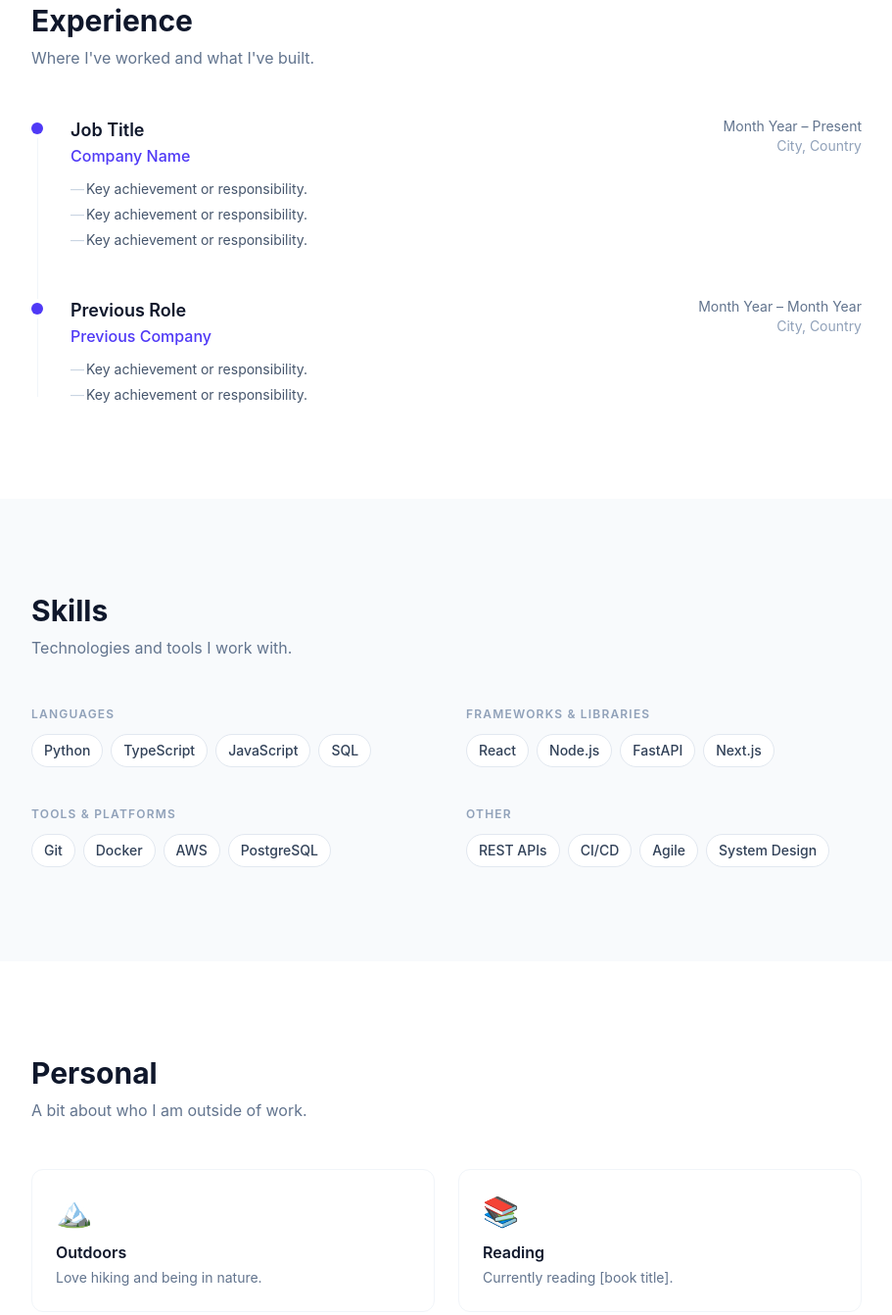
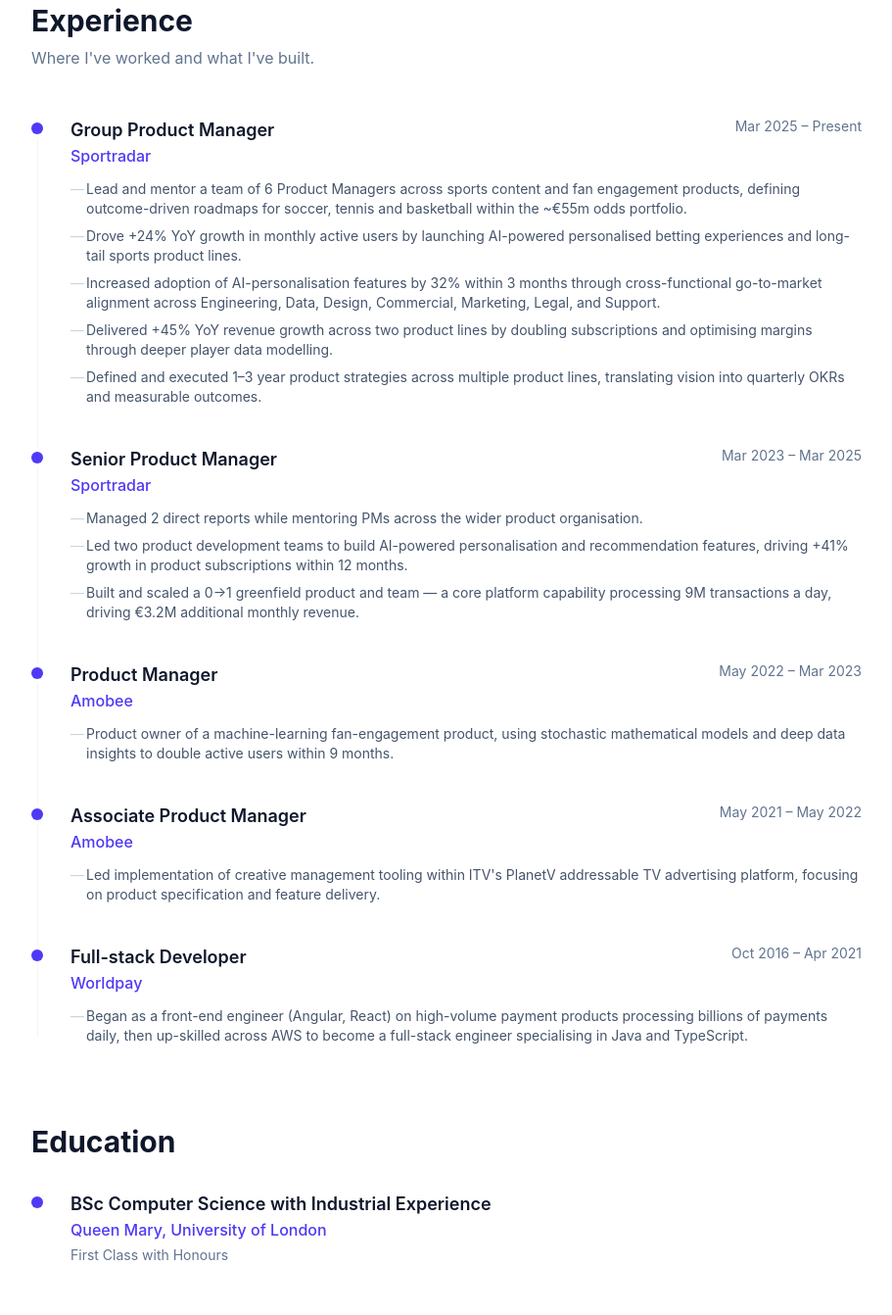
Before and after one commit to petekul/petekul.github.io, an Astro site: page / in a window 1280 px wide. Shown: the part 893-2235 px from the top of the page at 98% size, without its empty margins (184-1095 px from the left). Built offline with nearby package versions, Linux system fonts and the light colour scheme; Astro itself is replaced by a stand-in of ours.

Commit message:
Populate site with real CV content
Hero, Experience, Skills, and Contact sections filled from CV.
Experience covers Sportradar (GPM + SPM), Amobee (PM + APM),
and Worldpay (Full-stack Dev). Education added inline after Experience.

Co-Authored-By: Claude Sonnet 4.6 <noreply@anthropic.com>

```diff
--- a/src/components/Contact.astro
+++ b/src/components/Contact.astro
@@ -7,16 +7,16 @@ const links = [
     display: "pete.chitvicheankul@gmail.com",
   },
   {
+    label:   "LinkedIn",
+    href:    "https://linkedin.com/in/petekul",
+    icon:    "💼",
+    display: "linkedin.com/in/petekul",
+  },
+  {
     label:   "GitHub",
     href:    "https://github.com/petekul",
     icon:    "⌨️",
     display: "github.com/petekul",
-  },
-  {
-    label:   "LinkedIn",
-    href:    "https://linkedin.com/in/", // ← add your LinkedIn handle
-    icon:    "💼",
-    display: "LinkedIn",
   },
 ];
 ---
--- a/src/components/Experience.astro
+++ b/src/components/Experience.astro
@@ -1,36 +1,65 @@
 ---
-interface Job {
+interface Role {
   company:  string;
   role:     string;
   period:   string;
-  location: string;
   bullets:  string[];
 }
 
-// ← Replace with your actual work history
-const jobs: Job[] = [
+const roles: Role[] = [
   {
-    company:  "Company Name",
-    role:     "Job Title",
-    period:   "Month Year – Present",
-    location: "City, Country",
+    company: "Sportradar",
+    role:    "Group Product Manager",
+    period:  "Mar 2025 – Present",
     bullets: [
-      "Key achievement or responsibility.",
-      "Key achievement or responsibility.",
-      "Key achievement or responsibility.",
+      "Lead and mentor a team of 6 Product Managers across sports content and fan engagement products, defining outcome-driven roadmaps for soccer, tennis and basketball within the ~€55m odds portfolio.",
+      "Drove +24% YoY growth in monthly active users by launching AI-powered personalised betting experiences and long-tail sports product lines.",
+      "Increased adoption of AI-personalisation features by 32% within 3 months through cross-functional go-to-market alignment across Engineering, Data, Design, Commercial, Marketing, Legal, and Support.",
+      "Delivered +45% YoY revenue growth across two product lines by doubling subscriptions and optimising margins through deeper player data modelling.",
+      "Defined and executed 1–3 year product strategies across multiple product lines, translating vision into quarterly OKRs and measurable outcomes.",
     ],
   },
   {
-    company:  "Previous Company",
-    role:     "Previous Role",
-    period:   "Month Year – Month Year",
-    location: "City, Country",
+    company: "Sportradar",
+    role:    "Senior Product Manager",
+    period:  "Mar 2023 – Mar 2025",
     bullets: [
-      "Key achievement or responsibility.",
-      "Key achievement or responsibility.",
+      "Managed 2 direct reports while mentoring PMs across the wider product organisation.",
+      "Led two product development teams to build AI-powered personalisation and recommendation features, driving +41% growth in product subscriptions within 12 months.",
+      "Built and scaled a 0→1 greenfield product and team — a core platform capability processing 9M transactions a day, driving €3.2M additional monthly revenue.",
+    ],
+  },
+  {
+    company: "Amobee",
+    role:    "Product Manager",
+    period:  "May 2022 – Mar 2023",
+    bullets: [
+      "Product owner of a machine-learning fan-engagement product, using stochastic mathematical models and deep data insights to double active users within 9 months.",
+    ],
+  },
+  {
+    company: "Amobee",
+    role:    "Associate Product Manager",
+    period:  "May 2021 – May 2022",
+    bullets: [
+      "Led implementation of creative management tooling within ITV's PlanetV addressable TV advertising platform, focusing on product specification and feature delivery.",
+    ],
+  },
+  {
+    company: "Worldpay",
+    role:    "Full-stack Developer",
+    period:  "Oct 2016 – Apr 2021",
+    bullets: [
+      "Began as a front-end engineer (Angular, React) on high-volume payment products processing billions of payments daily, then up-skilled across AWS to become a full-stack engineer specialising in Java and TypeScript.",
     ],
   },
 ];
+
+const education = {
+  institution: "Queen Mary, University of London",
+  degree:      "BSc Computer Science with Industrial Experience",
+  result:      "First Class with Honours",
+};
 ---
 
 <section id="experience" class="py-24 bg-white">
@@ -41,8 +70,8 @@ const jobs: Job[] = [
     <div class="relative">
       <div class="absolute left-0 top-2 bottom-2 w-px bg-slate-100 ml-1.5 hidden md:block" aria-hidden="true"></div>
 
-      <div class="space-y-12">
-        {jobs.map((job) => (
+      <div class="space-y-10">
+        {roles.map((job) => (
           <div class="md:pl-10 relative">
             <div class="hidden md:block absolute left-0 top-1.5 w-3 h-3 rounded-full bg-indigo-600 ring-4 ring-white" aria-hidden="true"></div>
             <div class="flex flex-col sm:flex-row sm:items-start sm:justify-between gap-1 mb-3">
@@ -50,12 +79,9 @@ const jobs: Job[] = [
                 <h3 class="text-lg font-semibold text-slate-900">{job.role}</h3>
                 <p class="text-indigo-600 font-medium">{job.company}</p>
               </div>
-              <div class="sm:text-right shrink-0">
-                <p class="text-sm text-slate-500">{job.period}</p>
-                <p class="text-sm text-slate-400">{job.location}</p>
-              </div>
+              <p class="text-sm text-slate-500 sm:text-right shrink-0">{job.period}</p>
             </div>
-            <ul class="space-y-1.5">
+            <ul class="space-y-2">
               {job.bullets.map((bullet) => (
                 <li class="text-slate-600 text-sm pl-4 relative before:content-['—'] before:absolute before:left-0 before:text-slate-300">
                   {bullet}
@@ -66,5 +92,16 @@ const jobs: Job[] = [
         ))}
       </div>
     </div>
+
+    <!-- Education -->
+    <div class="mt-20">
+      <h2 class="text-3xl font-bold text-slate-900 mb-2">Education</h2>
+      <div class="mt-8 md:pl-10 relative">
+        <div class="hidden md:block absolute left-0 top-1.5 w-3 h-3 rounded-full bg-indigo-600 ring-4 ring-white" aria-hidden="true"></div>
+        <h3 class="text-lg font-semibold text-slate-900">{education.degree}</h3>
+        <p class="text-indigo-600 font-medium">{education.institution}</p>
+        <p class="text-sm text-slate-500 mt-1">{education.result}</p>
+      </div>
+    </div>
   </div>
 </section>
--- a/src/components/Hero.astro
+++ b/src/components/Hero.astro
@@ -1,7 +1,7 @@
 ---
-const name  = "Pete Chitvicheankul";
-const role  = "Software Engineer";  // ← update with your actual title
-const bio   = "I build thoughtful software products — from backend systems to interfaces that feel good to use. Based in [Location], I'm currently [e.g. open to opportunities / working at X].";
+const name = "Pete Chitvicheankul";
+const role = "Group Product Manager";
+const bio  = "10+ years across product and engineering, building and scaling data-driven consumer products. Led multi-squad teams to deliver sustained double-digit growth in engagement and revenue across platforms handling millions of transactions daily. Experience spans FinTech, AdTech, Payments, and Sports Data.";
 ---
 
 <section id="about" class="min-h-screen flex flex-col justify-center bg-slate-900 text-white pt-14">
--- a/src/components/Skills.astro
+++ b/src/components/Skills.astro
@@ -1,21 +1,20 @@
 ---
-// ← Replace with your actual skills
 const skillGroups = [
   {
-    category: "Languages",
-    skills: ["Python", "TypeScript", "JavaScript", "SQL"],
+    category: "Product & Strategy",
+    skills: ["Product Strategy", "OKRs & Roadmapping", "0→1 Product Development", "Go-to-Market", "Stakeholder Management"],
   },
   {
-    category: "Frameworks & Libraries",
-    skills: ["React", "Node.js", "FastAPI", "Next.js"],
+    category: "Leadership",
+    skills: ["Team Leadership", "Cross-functional Alignment", "Mentoring & Coaching", "Multi-squad Management"],
   },
   {
-    category: "Tools & Platforms",
-    skills: ["Git", "Docker", "AWS", "PostgreSQL"],
+    category: "Technical",
+    skills: ["TypeScript", "JavaScript", "Java", "React", "Angular", "AWS"],
   },
   {
-    category: "Other",
-    skills: ["REST APIs", "CI/CD", "Agile", "System Design"],
+    category: "Domains",
+    skills: ["Sports Data", "FinTech", "AdTech", "Payments", "AI/ML Personalisation"],
   },
 ];
 ---
@@ -23,7 +22,7 @@ const skillGroups = [
 <section id="skills" class="py-24 bg-slate-50">
   <div class="max-w-4xl mx-auto px-6">
     <h2 class="text-3xl font-bold text-slate-900 mb-2">Skills</h2>
-    <p class="text-slate-500 mb-12">Technologies and tools I work with.</p>
+    <p class="text-slate-500 mb-12">What I bring to the table.</p>
 
     <div class="grid sm:grid-cols-2 gap-10">
       {skillGroups.map(({ category, skills }) => (
```
